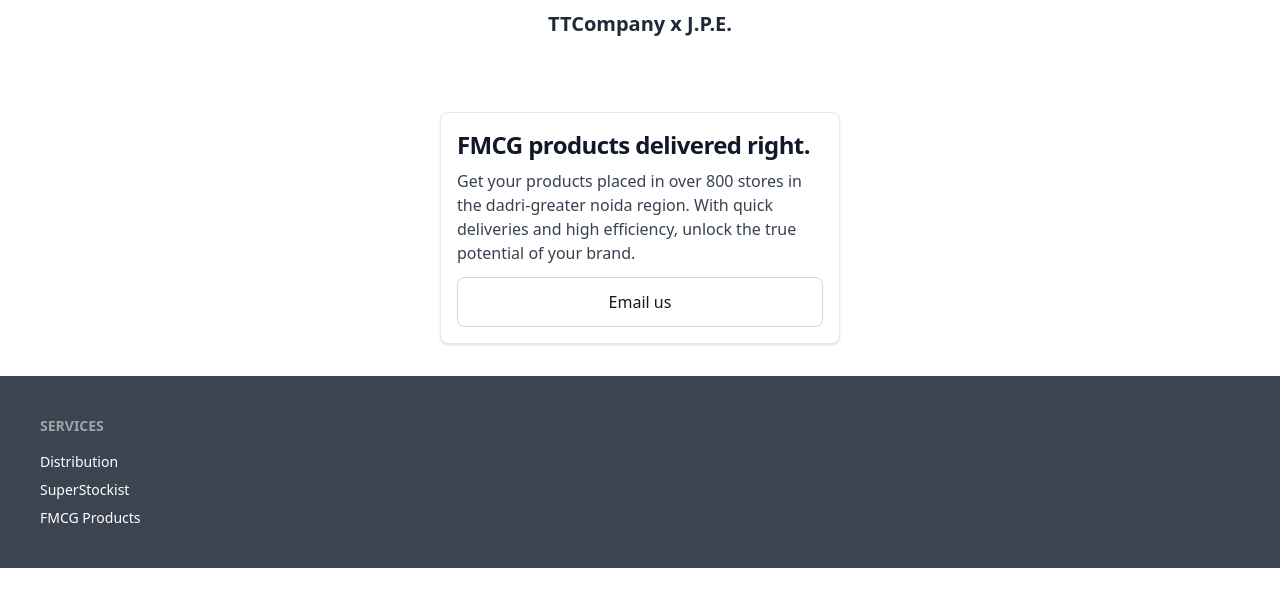
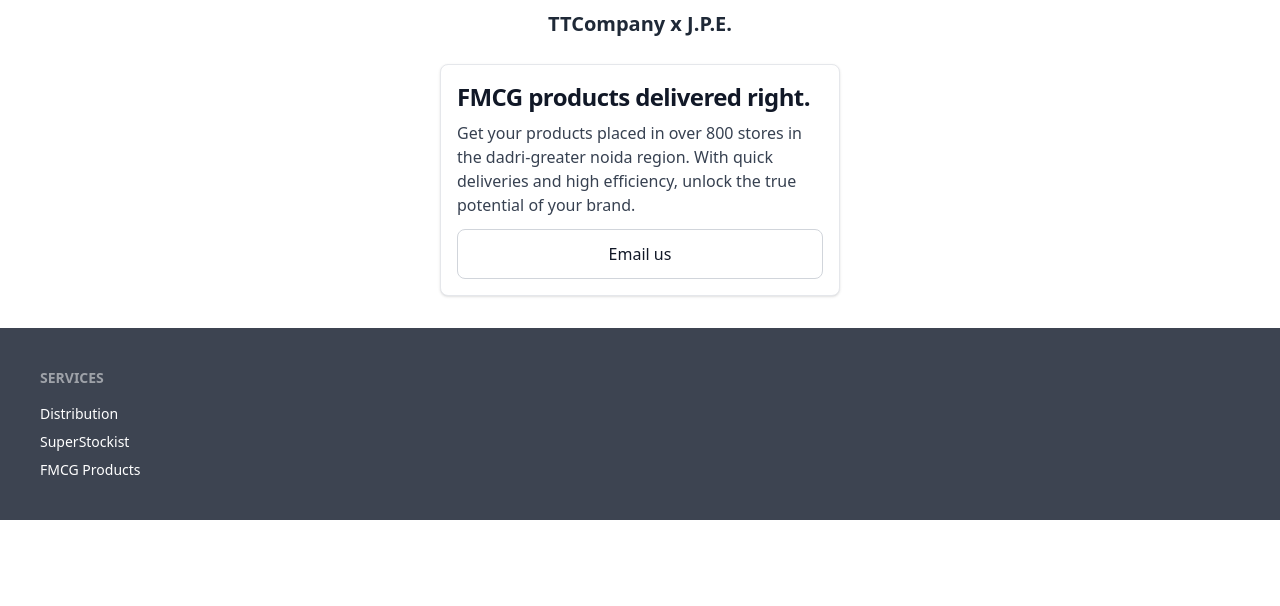
Before and after one commit to terminal-ator/jp-main, a SvelteKit app: page /about in a window 1280 px wide. Shown: the top 606 px of the page. Built offline with nearby package versions, Linux system fonts and the light colour scheme.

Commit message:
improved the design further

```diff
--- a/src/routes/Header.svelte
+++ b/src/routes/Header.svelte
@@ -1,5 +1,7 @@
 <header>
-  <nav class="bg-white border-gray-200 px-4 sm:px-6 py-2.5 dark:bg-gray-800">
+  <nav
+    class=" fixed top-0 left-0 w-full border-gray-200 px-4 sm:px-6 py-2.5 dark:bg-gray-800"
+  >
     <div
       class="flex flex-wrap  justify-center items-center mx-auto w-full sm:max-w-screen-xl"
     >
```
